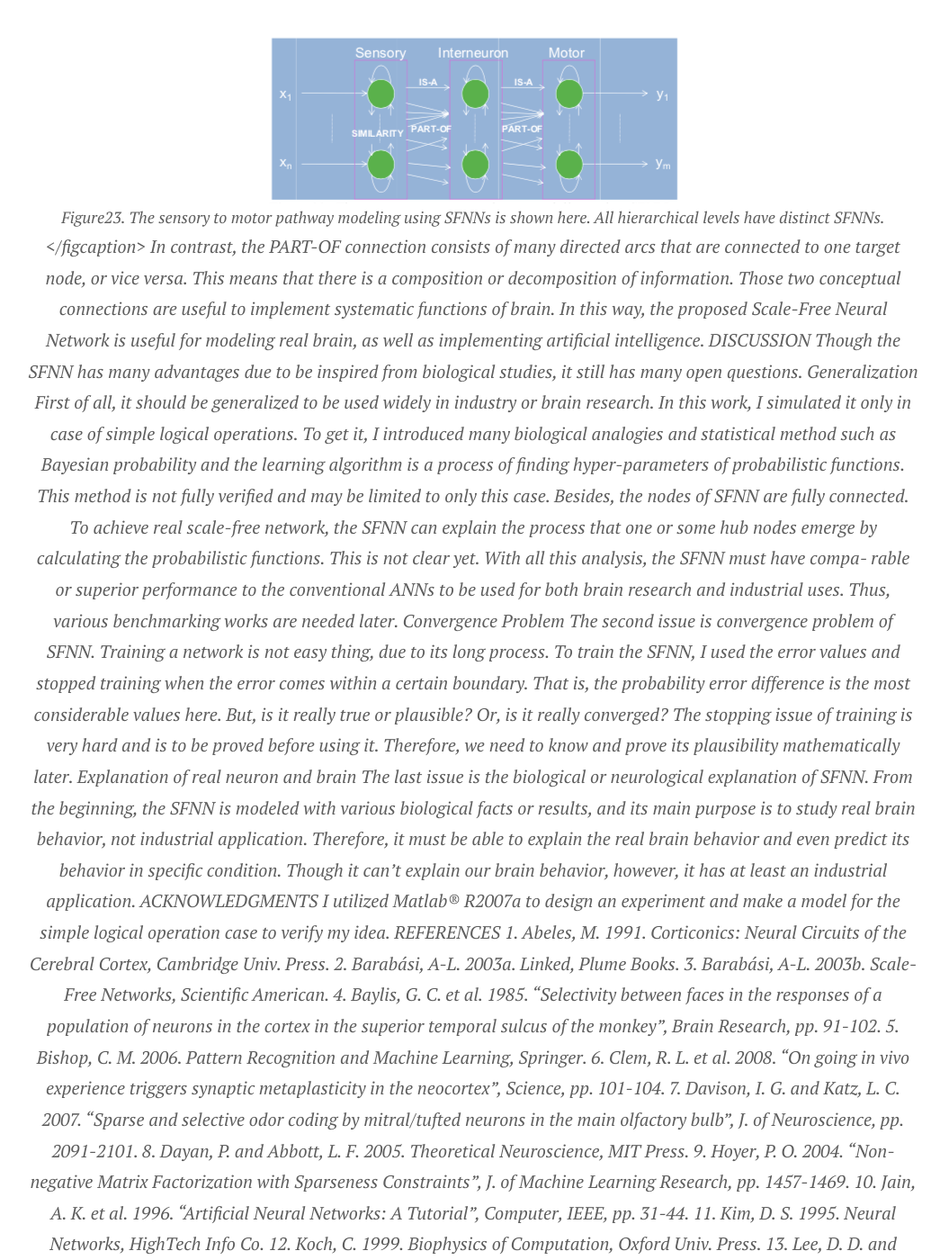
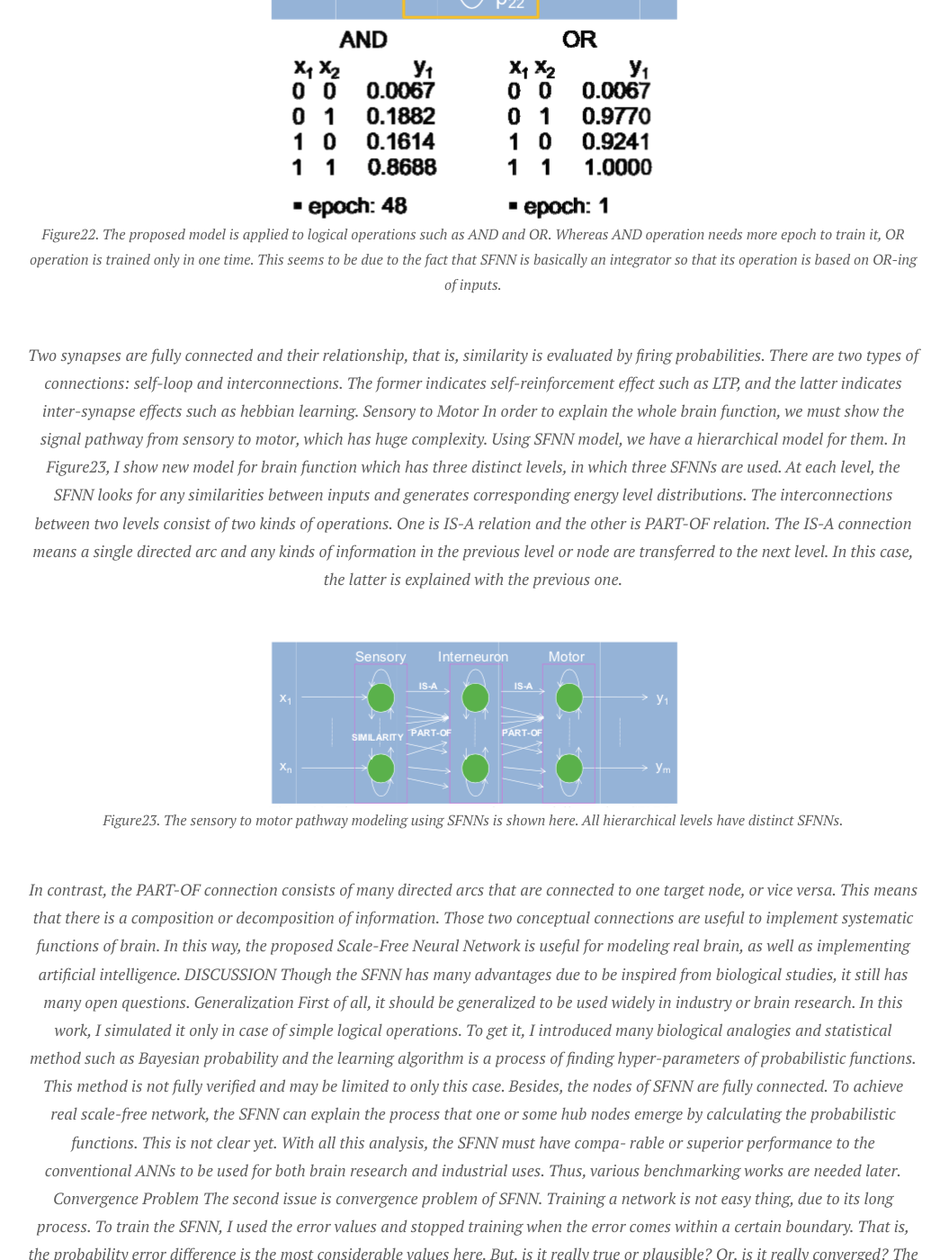
Before and after one commit to cogsci13/cogsci13.github.io, a Jekyll site: the page built from _posts/2019-12-22-Similary-driven-Brain.markdown, in a window 1280 px wide and 1400 px high, scrolled down 31796 px. Shown: the whole window at 90% size, without its empty margins (114-1169 px from the left). Built offline with Jekyll 4.4.1, drawn with Linux system fonts in a browser that asks for light colours; nearby versions of some CDN libraries; some of the changed text lies outside the part shown.

Commit message:
Update 2019-12-22-Similary-driven-Brain.markdown
Fix figure caption

```diff
--- a/_posts/2019-12-22-Similary-driven-Brain.markdown
+++ b/_posts/2019-12-22-Similary-driven-Brain.markdown
@@ -221,7 +221,6 @@ The following Figure13 shows a basic cell of SFNN.
 <figure>
 	<img src="{{ '/assets/img/sdb13.png' | prepend: site.baseurl }}" alt="">
 	<figcaption>Figure13. A basic cell of SFNN is shown here. The basic cell has two inputs (x1, x2) and one output (y1). This model represents a single neuron which two pre-synaptic inputs. Two filled circles show those two synapses, not neurons, on the contrary to the usual notation.</figcaption>
-</figcaption>
 </figure>
 
 The main difference between SFNN model and the previous ANN models is that SFNN model uses synapse-based representation. That is, the cell body or soma integrates all inputs from pre-synaptic neurons and generates spikes if the stimuli go beyond the cell firing level. In this sense, all functions of neuron are mainly dependent on synaptic binding. I made a scale-free network model for synaptic binding within a neuron, as well as in a large scale neural network.
@@ -232,8 +231,8 @@ The output of a neuron in SFNN is not constrained by a single value. The SFNN ha
 
 <figure>
 	<img src="{{ '/assets/img/sdb14.png' | prepend: site.baseurl }}" alt="">
-	<figcaption>Figure14. The SFNN can be expanded freely. All networks are fully connected./figcaption>
-</figcaption>
+	<figcaption>Figure14. The SFNN can be expanded freely. All networks are fully connected.</figcaption>
+</figure>
 
 Quantum Neurodynamics
 The signal transfers within in a single neuron can be represented by discrete amounts, spike. That is, quantized neural activity (spike) generates a stream of ions and this makes a post-synaptic ion current. The integrated ion current can generate a spike whenever it comes up to a certain potential level.
@@ -241,19 +240,19 @@ The signal transfers within in a single neuron can be represented by discrete am
 <figure>
 	<img src="{{ '/assets/img/sdb15.png' | prepend: site.baseurl }}" alt="">
 	<figcaption>Figure15. The signal transfers within a neuron. The pre-synaptic spikes are merged in a soma and make a post-synaptic current.</figcaption>
-</figcaption>
+</figure>
 
 Thus, we can use a quantized leaky integrator model as a basic signal pattern like in Figure16. If the time decay factor τ is large enough, this model is equivalent to classical rate model, which describes a neural activity in terms of continuous variable rate of spiking. The Figure17 shows it clearly.
 
 <figure>
 	<img src="{{ '/assets/img/sdb16.png' | prepend: site.baseurl }}" alt="">
 	<figcaption>Figure16. The leaky integrator model of ion current in a neuron after a spike is generated. The current level decreases exponentially as time goes by.</figcaption>
-</figcaption>
+</figure>
 
 <figure>
 	<img src="{{ '/assets/img/sdb17.png' | prepend: site.baseurl }}" alt="">
 	<figcaption>Figure17. Classical rate model and quantized spike model. As the decay factor is larger, the spike model becomes similar to rate model.</figcaption>
-</figcaption>
+</figure>
 
 Simple Characteristics of SFNN
 The SFNN is a quantized leaky integrated model and uses quantum neurodynamics. Also, it adopts a bayesian probabilistic model. Consider it in Figure18.
@@ -261,7 +260,7 @@ The SFNN is a quantized leaky integrated model and uses quantum neurodynamics. A
 <figure>
 	<img src="{{ '/assets/img/sdb18.png' | prepend: site.baseurl }}" alt="">
 	<figcaption>Figure18. It shows a simple behavior of SFNN in case two inputs are given. The SFNN finds a similarity between two inputs.</figcaption>
-</figcaption>
+</figure>
 
 The SFNN always finds a similarity between inputs. The similarity is defined in two different perspectives: inter-similarity and intra-similarity. Whereas the inter-similarity indicates how much similar the current inputs are with the previous ones in temporal comparison, the intra-similarity indicates how much similar the inputs are at a certain time. The Figure18 shows an intra similarity between y1 and y2. The inputs of SFNN are always discrete values, and the outputs of SFNN are energy patterns drawn from calculating similarities, which are Expectation Values of spikes.
 To train a SFNN, calculate an energy distribution of outputs when a training set is given. If the distribution is not equal to the desired outputs, which is a supervised mode, then calculate new spike probability and adjust it. To get more precise result, I applied Bayesian probabilistic method. Based on these results, calculate new energy distribution and repeat the whole process until the outputs are satisfied. This learning rule is shown in the followings.
@@ -277,7 +276,7 @@ Because we use quantum neurodynamics, all energy distributions can be represente
 <figure>
 	<img src="{{ '/assets/img/sdb19.png' | prepend: site.baseurl }}" alt="">
 	<figcaption>Figure19. The Binomial distribution when N=10 and u=0.25.<figcaption>
-</figcaption>
+</figure>
 
 Applying the binomial distribution to neural activity, we should predict m spikes out of N stimulus with p firing probability. The m and N values are given by training set. But, the firing probability p should be determined by training. The firing probability can change whenever the stimulus is changed. To get right probability, a Bayesian method is introduced. In the Bayesian method, the posterior probability is determined by the prior probability and likelihood function.
 Because I used a binomial probability distribution as a likelihood function, to get tractable form of calculation, I used a beta distribution, which is conjugates form of prior. The posterior is the product of the prior and likelihood, and becomes also a beta distribution. A typical beta distribution is shown in Figure20.
@@ -285,27 +284,27 @@ Because I used a binomial probability distribution as a likelihood function, to
 <figure>
 	<img src="{{ '/assets/img/sdb20.png' | prepend: site.baseurl }}" alt="">
 	<figcaption>Figure20. The Beta distribution when the hyperparameters a and b have various values.</figcaption>
-</figcaption>
+</figure>
 
 As seen in Figure20, the beta distribution is adjustable by hyperparameters a and b, which can change the probability distribution. In this respect, the learning in SFNN is to find the values of a and b to satisfy the given conditions in the Bayesian paradigm.
 The posterior probability is like this:
 
 <figure>
 	<img src="{{ '/assets/img/sdb-1.png' | prepend: site.baseurl }}" alt="">
-</figcaption>
+</figure>
 
 And, the firing probability calculated by the posterior probability is shown here, where l = N – m.
 
 <figure>
 	<img src="{{ '/assets/img/sdb-2.png' | prepend: site.baseurl }}" alt="">
-</figcaption>
+</figure>
 
 For example, the Figure21 shows a calculation process of the posterior probability distribution graphically. With the prior distribution (left) and likelihood function (middle), the posterior probability can be calculated.
 
 <figure>
 	<img src="{{ '/assets/img/sdb21.png' | prepend: site.baseurl }}" alt="">
 	<figcaption>Figure21. The posterior probability calculation process is shown.</figcaption>
-</figcaption>
+</figure>
 
 Logical Operations (Example)
 To find out how much the SFNN works well, I tried to apply it to a simple logical operations, AND and OR. It is so simple that we can implement it with two inputs and one output in Matlab® R2007a environment. The training set is also simple so that it consists of four sample data for each training set. The learning is done in supervised mode, and only one energy distribution is compared. The following Figure22 shows the designed model and the result.
@@ -313,7 +312,7 @@ To find out how much the SFNN works well, I tried to apply it to a simple logica
 <figure>
 	<img src="{{ '/assets/img/sdb22.png' | prepend: site.baseurl }}" alt="">
 	<figcaption>Figure22. The proposed model is applied to logical operations such as AND and OR. Whereas AND operation needs more epoch to train it, OR operation is trained only in one time. This seems to be due to the fact that SFNN is basically an integrator so that its operation is based on OR-ing of inputs.</figcaption>
-</figcaption>
+</figure>
 
 Two synapses are fully connected and their relationship, that is, similarity is evaluated by firing probabilities. There are two types of connections: self-loop and interconnections. The former indicates self-reinforcement effect such as LTP, and the latter indicates inter-synapse effects such as hebbian learning.
 Sensory to Motor
@@ -323,7 +322,7 @@ At each level, the SFNN looks for any similarities between inputs and generates
 <figure>
 	<img src="{{ '/assets/img/sdb23.png' | prepend: site.baseurl }}" alt="">
 	<figcaption>Figure23. The sensory to motor pathway modeling using SFNNs is shown here. All hierarchical levels have distinct SFNNs.</figcaption>
-</figcaption>
+</figure>
 
 In contrast, the PART-OF connection consists of many directed arcs that are connected to one target node, or vice versa. This means that there is a composition or decomposition of information. Those two conceptual connections are useful to implement systematic functions of brain.
 In this way, the proposed Scale-Free Neural Network is useful for modeling real brain, as well as implementing artificial intelligence.
```
